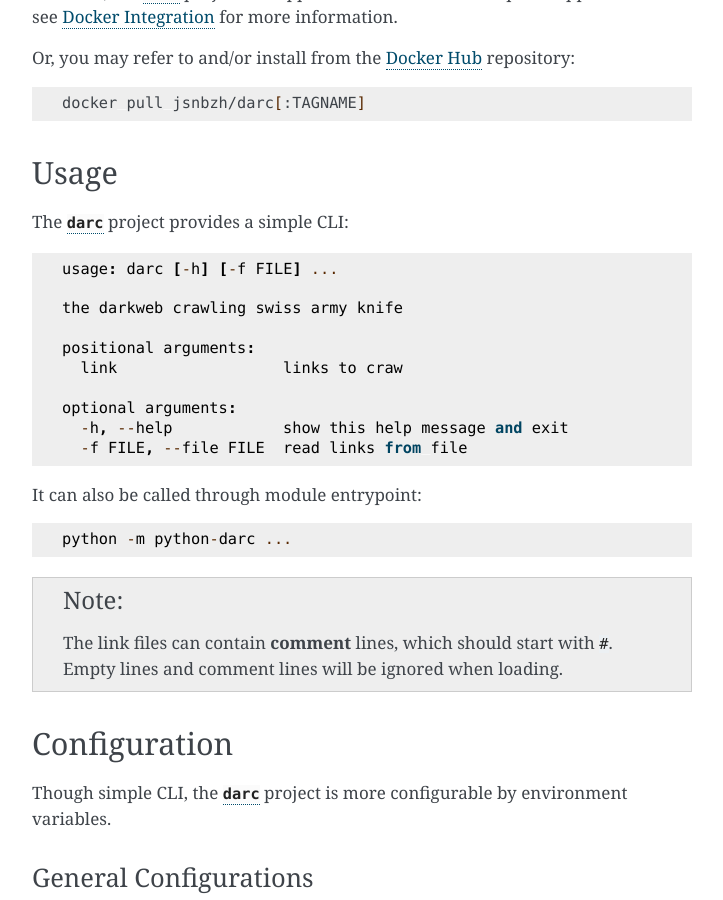
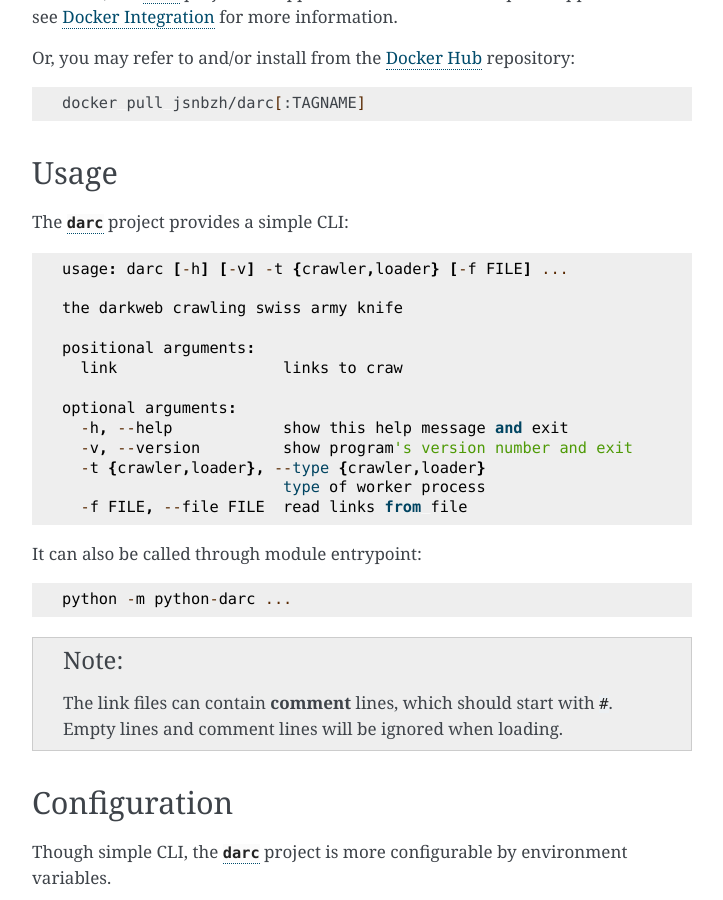
Before and after one commit to JarryShaw/darc, a Sphinx documentation site: the page built from docs/source/index.rst, in a window 1280 px wide and 900 px high, scrolled down 3877 px. Shown: the whole window, without its empty margins (388-1111 px from the left). Built offline with Sphinx 7.4.7, drawn with Linux system fonts in a browser that asks for light colours.

Commit message:
New distribution [0.6.4.post1]
 * minor bugfix on docs
 * revision on setup.py

```diff
--- a/README.rst
+++ b/README.rst
@@ -167,7 +167,7 @@ Usage
 
 The ``darc`` project provides a simple CLI::
 
-   usage: darc [-h] [-f FILE] ...
+   usage: darc [-h] [-v] -t {crawler,loader} [-f FILE] ...
 
    the darkweb crawling swiss army knife
 
@@ -176,6 +176,9 @@ The ``darc`` project provides a simple CLI::
 
    optional arguments:
      -h, --help            show this help message and exit
+     -v, --version         show program's version number and exit
+     -t {crawler,loader}, --type {crawler,loader}
+                           type of worker process
      -f FILE, --file FILE  read links from file
 
 It can also be called through module entrypoint::
--- a/darc/__init__.py
+++ b/darc/__init__.py
@@ -37,4 +37,4 @@ and the fallback slowest single-threaded solutions when crawling.
 from darc.process import process as darc  # pylint: disable=unused-import
 
 __all__ = ['darc']
-__version__ = '0.6.4'
+__version__ = '0.6.4.post1'
--- a/docs/source/conf.py
+++ b/docs/source/conf.py
@@ -22,7 +22,7 @@ copyright = '2019-2020, Jarry Shaw'
 author = 'Jarry Shaw'
 
 # The full version, including alpha/beta/rc tags
-release = '0.6.4'
+release = '0.6.4.post1'
 
 
 # -- General configuration ---------------------------------------------------
--- a/docs/source/index.rst
+++ b/docs/source/index.rst
@@ -181,7 +181,7 @@ Usage
 
 The :mod:`darc` project provides a simple CLI::
 
-   usage: darc [-h] [-f FILE] ...
+   usage: darc [-h] [-v] -t {crawler,loader} [-f FILE] ...
 
    the darkweb crawling swiss army knife
 
@@ -190,6 +190,9 @@ The :mod:`darc` project provides a simple CLI::
 
    optional arguments:
      -h, --help            show this help message and exit
+     -v, --version         show program's version number and exit
+     -t {crawler,loader}, --type {crawler,loader}
+                           type of worker process
      -f FILE, --file FILE  read links from file
 
 It can also be called through module entrypoint::
```
Also changed, not shown: setup.py (+21 -2 lines), 4 other files.
